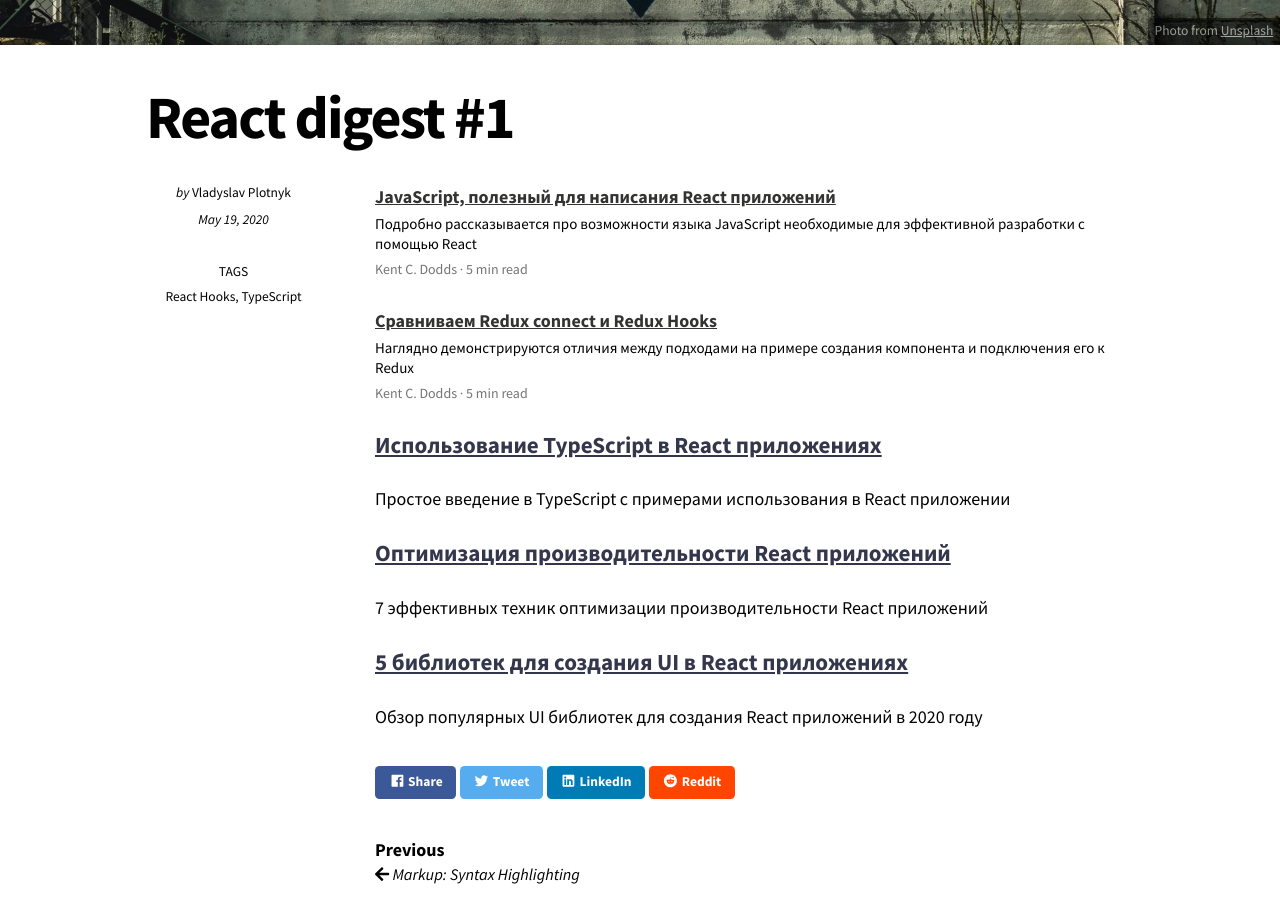
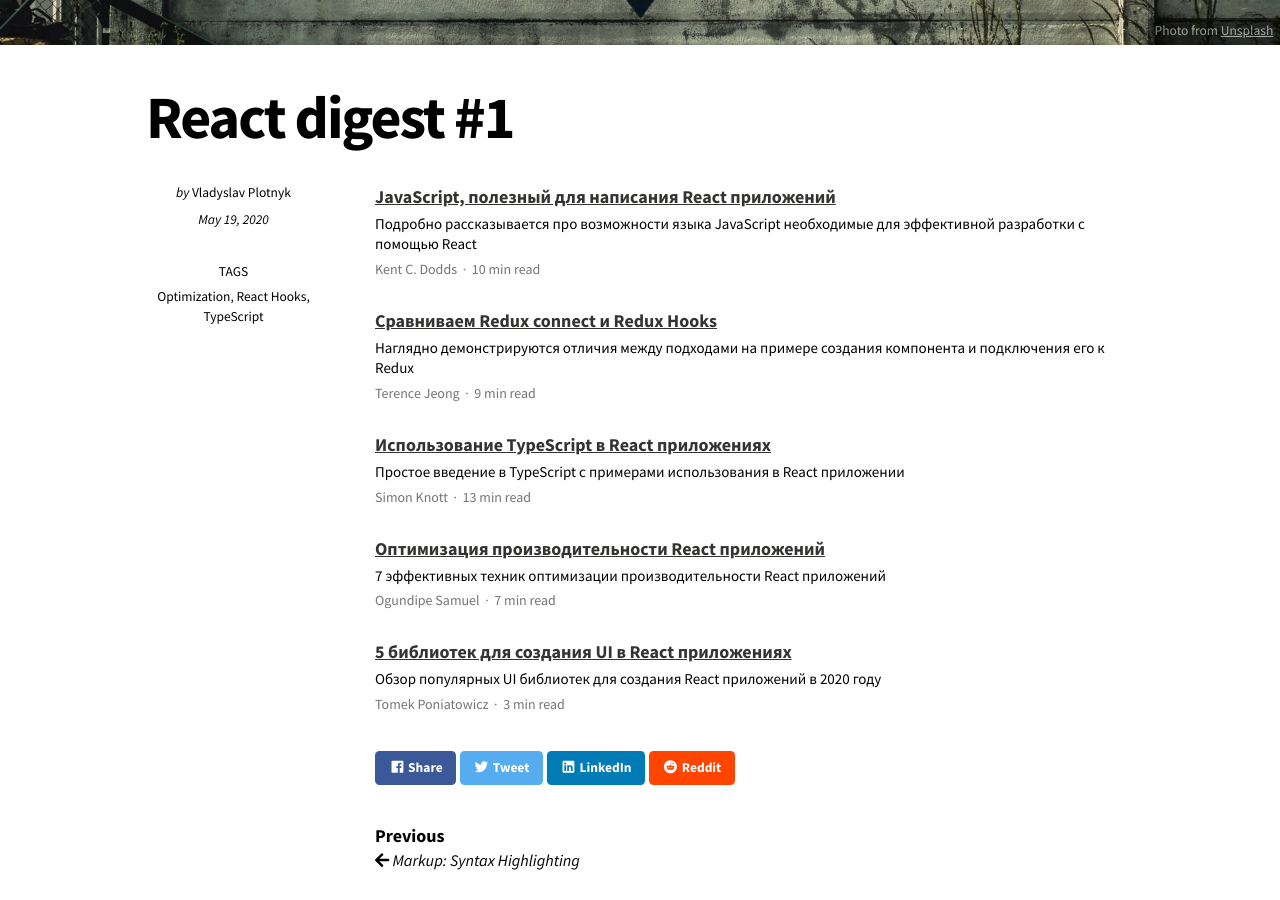
Before and after one commit to react-digest/react-digest.github.io, a Jekyll site: the page built from _posts/2020-05-19-digest1.md, in a window 1280 px wide and 900 px high, scrolled down 871 px. Built offline with Jekyll 4.4.1, drawn with Linux system fonts in a browser that asks for light colours; nearby versions of some CDN libraries.

Commit message:
use digest style

```diff
--- a/_posts/2020-05-19-digest1.md
+++ b/_posts/2020-05-19-digest1.md
@@ -7,25 +7,35 @@ image:
 tags:
   - React Hooks
   - TypeScript
+  - Optimization
 ---
 
 <div class="digest">
     <a href="https://kentcdodds.com/blog/javascript-to-know-for-react">JavaScript, полезный для написания React приложений</a>
     <div class="digest-desc">Подробно рассказывается про возможности языка JavaScript необходимые для эффективной разработки с помощью React</div>
-    <div class="digest-time">Kent C. Dodds &middot; 5 min read</div>
+    <div class="digest-time">Kent C. Dodds &nbsp;&middot;&nbsp; 10 min read</div>
 </div>
 
 <div class="digest">
     <a href="https://itnext.io/how-existing-redux-patterns-compare-to-the-new-redux-hooks-b56134c650d2?gi=150c83cf5819">Сравниваем Redux connect и Redux Hooks</a>
     <div class="digest-desc">Наглядно демонстрируются отличия между подходами на примере создания компонента и подключения его к Redux</div>
-    <div class="digest-time">Kent C. Dodds &middot; 5 min read</div>
+    <div class="digest-time">Terence Jeong &nbsp;&middot;&nbsp; 9 min read</div>
 </div>
 
-### [Использование TypeScript в React приложениях](https://simonknott.de/articles/Using-TypeScript-with-React.html)
-Простое введение в TypeScript с примерами использования в React приложении
+<div class="digest">
+    <a href="https://simonknott.de/articles/Using-TypeScript-with-React.html">Использование TypeScript в React приложениях</a>
+    <div class="digest-desc">Простое введение в TypeScript с примерами использования в React приложении</div>
+    <div class="digest-time">Simon Knott &nbsp;&middot;&nbsp; 13 min read</div>
+</div>
 
-### [Оптимизация производительности React приложений](https://blog.logrocket.com/7-optimization-techniques-in-react/)
-7 эффективных техник оптимизации производительности React приложений
+<div class="digest">
+    <a href="https://blog.logrocket.com/7-optimization-techniques-in-react/">Оптимизация производительности React приложений</a>
+    <div class="digest-desc">7 эффективных техник оптимизации производительности React приложений</div>
+    <div class="digest-time">Ogundipe Samuel &nbsp;&middot;&nbsp; 7 min read</div>
+</div>
 
-### [5 библиотек для создания UI в React приложениях](https://dev.to/graphqleditor/5-react-ui-libraries-you-need-to-check-out-in-2020-2g6o)
-Обзор популярных UI библиотек для создания React приложений в 2020 году
+<div class="digest">
+    <a href="https://dev.to/graphqleditor/5-react-ui-libraries-you-need-to-check-out-in-2020-2g6o">5 библиотек для создания UI в React приложениях</a>
+    <div class="digest-desc">Обзор популярных UI библиотек для создания React приложений в 2020 году</div>
+    <div class="digest-time">Tomek Poniatowicz &nbsp;&middot;&nbsp; 3 min read</div>
+</div>
```
